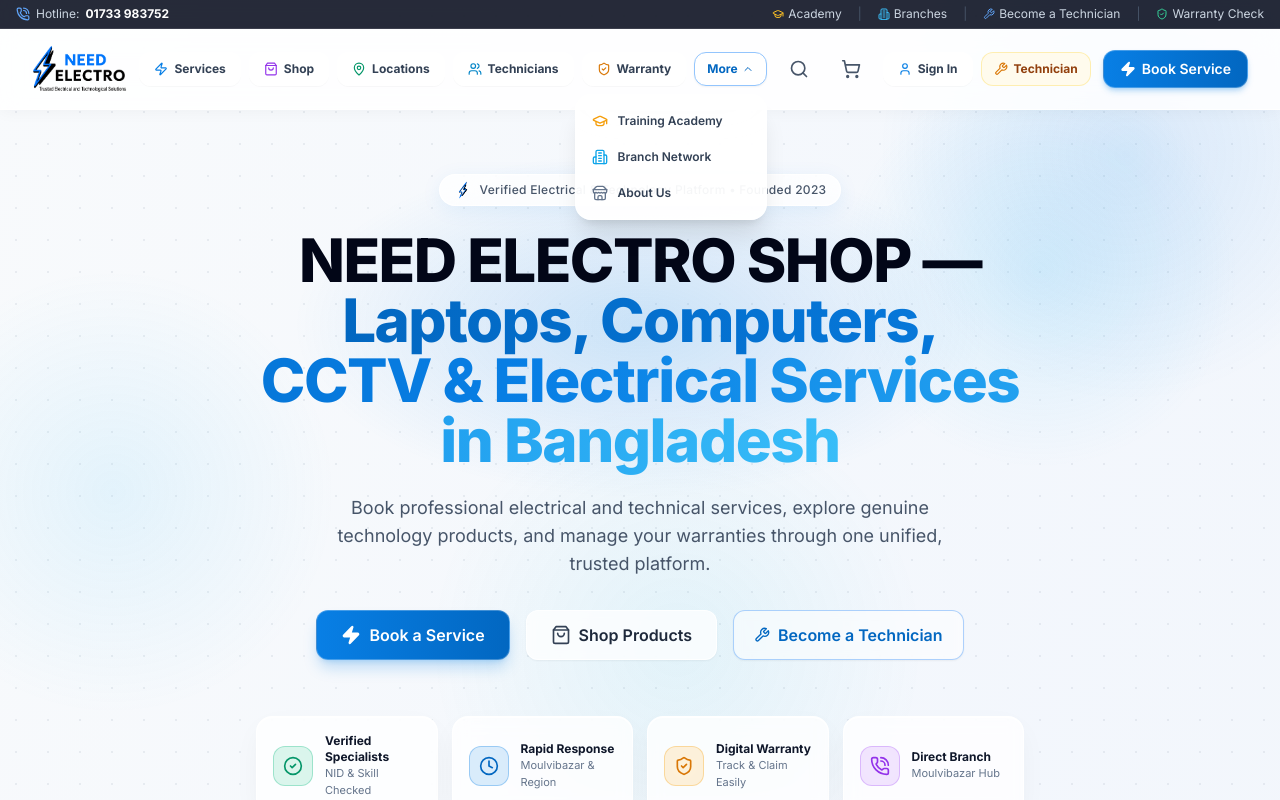
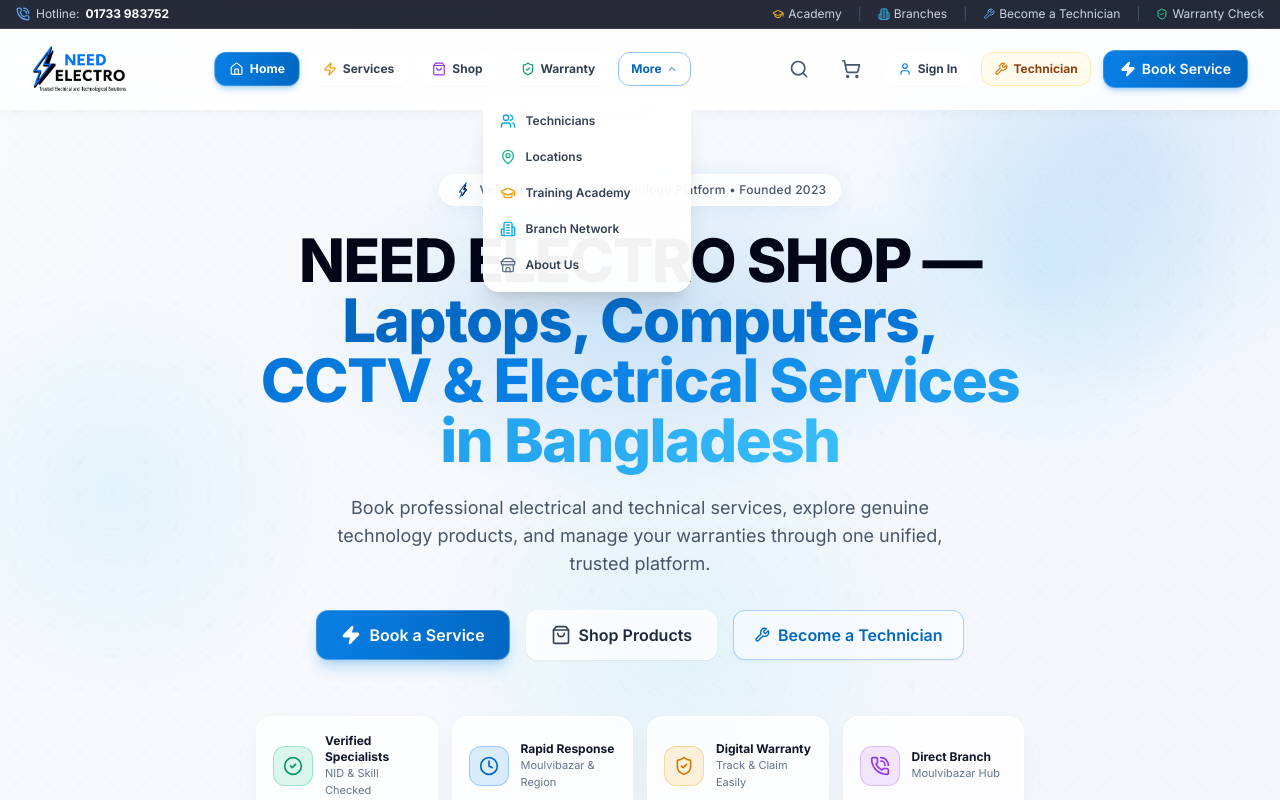
Before and after one commit to needelectro/needelectro, a Next.js app: page / in a window 1280 px wide. Both pictures are taken after a click on the button "More". Shown: the top 800 px of the page. Built offline with nearby package versions, Linux system fonts and the light colour scheme; no server answers; the database is empty.

Commit message:
feat: replace technician and location with Home in topbar buttons

```diff
--- a/src/components/layout/Header.tsx
+++ b/src/components/layout/Header.tsx
@@ -7,6 +7,7 @@
 import { useCart } from '@/lib/context/CartContext';
 import BrandLogo from '@/components/common/BrandLogo';
 import {
+  Home,
   Search,
   ShoppingCart,
   User as UserIcon,
@@ -98,9 +99,22 @@
             {/* Logo */}
             <BrandLogo priority size="md" />
 
-            {/* Desktop Navigation Links - 5 Core Glassmorphism Buttons */}
+            {/* Desktop Navigation Links - Glassmorphism Buttons */}
             <nav className="hidden lg:flex items-center gap-2 font-medium">
-              {/* 1. Services */}
+              {/* 1. Home */}
+              <Link
+                href="/"
+                className={`group flex items-center gap-1.5 px-3.5 py-2 rounded-xl text-xs font-bold transition-all duration-200 border ${
+                  pathname === '/'
+                    ? 'bg-gradient-to-r from-brand-500 to-brand-600 text-white border-white/25 shadow-md shadow-brand-500/25 scale-[1.02]'
+                    : 'bg-white/65 hover:bg-white/95 text-slate-700 hover:text-brand-600 border-white/85 hover:border-brand-200/80 backdrop-blur-md shadow-2xs hover:shadow-md hover:-translate-y-0.5 active:scale-95'
+                }`}
+              >
+                <Home className={`w-3.5 h-3.5 transition-transform duration-200 group-hover:scale-110 ${pathname === '/' ? 'text-white' : 'text-brand-500'}`} />
+                <span>Home</span>
+              </Link>
+
+              {/* 2. Services */}
               <Link
                 href="/services"
                 className={`group flex items-center gap-1.5 px-3.5 py-2 rounded-xl text-xs font-bold transition-all duration-200 border ${
@@ -109,11 +123,11 @@
                     : 'bg-white/65 hover:bg-white/95 text-slate-700 hover:text-brand-600 border-white/85 hover:border-brand-200/80 backdrop-blur-md shadow-2xs hover:shadow-md hover:-translate-y-0.5 active:scale-95'
                 }`}
               >
-                <Zap className={`w-3.5 h-3.5 transition-transform duration-200 group-hover:scale-110 ${pathname?.startsWith('/services') ? 'fill-white text-white' : 'text-brand-500'}`} />
+                <Zap className={`w-3.5 h-3.5 transition-transform duration-200 group-hover:scale-110 ${pathname?.startsWith('/services') ? 'fill-white text-white' : 'text-amber-500'}`} />
                 <span>Services</span>
               </Link>
 
-              {/* 2. Shop */}
+              {/* 3. Shop */}
               <Link
                 href="/shop"
                 className={`group flex items-center gap-1.5 px-3.5 py-2 rounded-xl text-xs font-bold transition-all duration-200 border ${
@@ -126,33 +140,7 @@
                 <span>Shop</span>
               </Link>
 
-              {/* 3. Locations */}
-              <Link
-                href="/locations"
-                className={`group flex items-center gap-1.5 px-3.5 py-2 rounded-xl text-xs font-bold transition-all duration-200 border ${
-                  pathname?.startsWith('/locations')
-                    ? 'bg-gradient-to-r from-brand-500 to-brand-600 text-white border-white/25 shadow-md shadow-brand-500/25 scale-[1.02]'
-                    : 'bg-white/65 hover:bg-white/95 text-slate-700 hover:text-brand-600 border-white/85 hover:border-brand-200/80 backdrop-blur-md shadow-2xs hover:shadow-md hover:-translate-y-0.5 active:scale-95'
-                }`}
-              >
-                <MapPin className={`w-3.5 h-3.5 transition-transform duration-200 group-hover:scale-110 ${pathname?.startsWith('/locations') ? 'text-white' : 'text-emerald-600'}`} />
-                <span>Locations</span>
-              </Link>
-
-              {/* 4. Technicians */}
-              <Link
-                href="/technicians"
-                className={`group flex items-center gap-1.5 px-3.5 py-2 rounded-xl text-xs font-bold transition-all duration-200 border ${
-                  pathname?.startsWith('/technicians')
-                    ? 'bg-gradient-to-r from-brand-500 to-brand-600 text-white border-white/25 shadow-md shadow-brand-500/25 scale-[1.02]'
-                    : 'bg-white/65 hover:bg-white/95 text-slate-700 hover:text-brand-600 border-white/85 hover:border-brand-200/80 backdrop-blur-md shadow-2xs hover:shadow-md hover:-translate-y-0.5 active:scale-95'
-                }`}
-              >
-                <Users className={`w-3.5 h-3.5 transition-transform duration-200 group-hover:scale-110 ${pathname?.startsWith('/technicians') ? 'text-white' : 'text-sky-600'}`} />
-                <span>Technicians</span>
-              </Link>
-
-              {/* 5. Warranty */}
+              {/* 4. Warranty */}
               <Link
                 href="/warranty"
                 className={`group flex items-center gap-1.5 px-3.5 py-2 rounded-xl text-xs font-bold transition-all duration-200 border ${
@@ -161,7 +149,7 @@
                     : 'bg-white/65 hover:bg-white/95 text-slate-700 hover:text-brand-600 border-white/85 hover:border-brand-200/80 backdrop-blur-md shadow-2xs hover:shadow-md hover:-translate-y-0.5 active:scale-95'
                 }`}
               >
-                <ShieldCheck className={`w-3.5 h-3.5 transition-transform duration-200 group-hover:scale-110 ${pathname?.startsWith('/warranty') ? 'text-white' : 'text-amber-600'}`} />
+                <ShieldCheck className={`w-3.5 h-3.5 transition-transform duration-200 group-hover:scale-110 ${pathname?.startsWith('/warranty') ? 'text-white' : 'text-emerald-600'}`} />
                 <span>Warranty</span>
               </Link>
 
@@ -171,7 +159,7 @@
                   type="button"
                   onClick={() => setMoreMenuOpen(!moreMenuOpen)}
                   className={`flex items-center gap-1 px-3 py-2 rounded-xl text-xs font-bold transition-all duration-200 border ${
-                    moreMenuOpen || pathname === '/training' || pathname === '/branches' || pathname === '/about'
+                    moreMenuOpen || pathname === '/technicians' || pathname === '/locations' || pathname === '/training' || pathname === '/branches' || pathname === '/about'
                       ? 'bg-white text-brand-600 border-brand-300 shadow-sm'
                       : 'bg-white/50 hover:bg-white/90 text-slate-600 hover:text-slate-900 border-white/80 backdrop-blur-md shadow-2xs hover:shadow-sm'
                   }`}
@@ -182,7 +170,23 @@
                 </button>
 
                 {moreMenuOpen && (
-                  <div className="absolute top-full mt-2 right-0 w-48 bg-white/95 backdrop-blur-xl border border-white/90 rounded-2xl shadow-xl py-2 z-50 animate-in fade-in slide-in-from-top-2">
+                  <div className="absolute top-full mt-2 right-0 w-52 bg-white/95 backdrop-blur-xl border border-white/90 rounded-2xl shadow-xl py-2 z-50 animate-in fade-in slide-in-from-top-2">
+                    <Link
+                      href="/technicians"
+                      onClick={() => setMoreMenuOpen(false)}
+                      className="flex items-center gap-2.5 px-4 py-2.5 text-xs font-semibold text-slate-700 hover:bg-brand-50 hover:text-brand-600 transition"
+                    >
+                      <Users className="w-4 h-4 text-sky-500 shrink-0" />
+                      <span>Technicians</span>
+                    </Link>
+                    <Link
+                      href="/locations"
+                      onClick={() => setMoreMenuOpen(false)}
+                      className="flex items-center gap-2.5 px-4 py-2.5 text-xs font-semibold text-slate-700 hover:bg-brand-50 hover:text-brand-600 transition"
+                    >
+                      <MapPin className="w-4 h-4 text-emerald-500 shrink-0" />
+                      <span>Locations</span>
+                    </Link>
                     <Link
                       href="/training"
                       onClick={() => setMoreMenuOpen(false)}
@@ -376,6 +380,13 @@
           <div className="lg:hidden border-t border-white/60 bg-white/90 backdrop-blur-2xl px-4 pt-3 pb-6 space-y-3 shadow-2xl">
             <nav className="space-y-1 text-sm font-medium text-slate-800">
               <Link
+                href="/"
+                onClick={() => setMobileMenuOpen(false)}
+                className="block px-3 py-2 rounded-xl hover:bg-white/80 hover:text-brand-600 transition"
+              >
+                Home
+              </Link>
+              <Link
                 href="/services"
                 onClick={() => setMobileMenuOpen(false)}
                 className="block px-3 py-2 rounded-xl hover:bg-white/80 hover:text-brand-600 transition"
```
